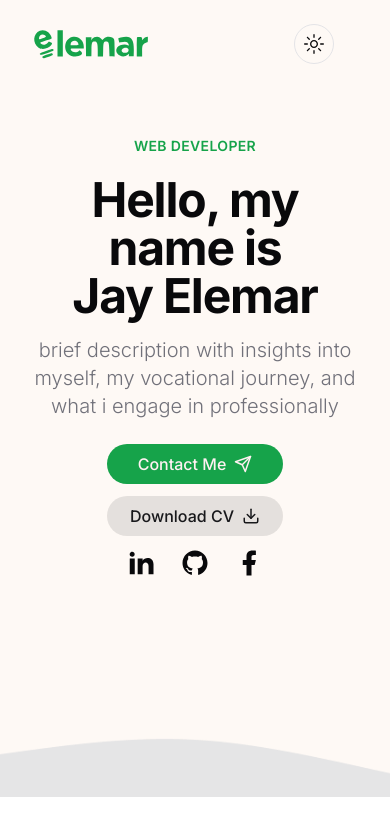
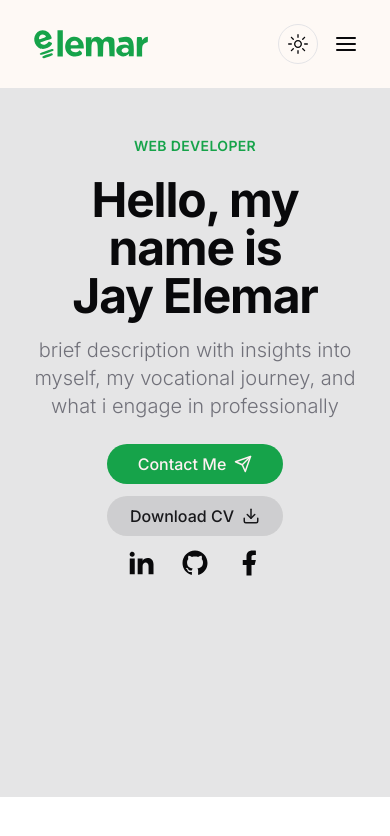
Before and after one commit to jayelemar/my-portfolio, a Next.js app: page / in a window 390 px wide. Shown: the top 836 px of the page. Built offline with nearby package versions, Linux system fonts and the light colour scheme.

Commit message:
feat/mobile nav

```diff
--- a/src/components/common/Hero.tsx
+++ b/src/components/common/Hero.tsx
@@ -33,7 +33,7 @@ const Hero = () => {
                 </Button>
               </Link>
               <Link href='/contact'>
-                <Button variant={'secondary'} className='gap-2 rounded-full text-base w-44 bg-foreground/10'>
+                <Button variant={'secondary'} className='gap-2 rounded-full text-base w-44 bg-foreground/10 hover:bg-foreground/15'>
                   Download CV <Download size={18}/>
                 </Button>
               </Link>
@@ -48,7 +48,6 @@ const Hero = () => {
             <div
               className="bg-[url('/hero/shape-2-light.svg')]  dark:bg-[url('/hero/shape-2-dark.svg')]  w-[500px] h-[800px] bg-no-repeat absolute right-0 -top-12">
             </div>
-
             <HeroImage
               containerStyles={`
                 w-[300px] h-[500px] bg-no-repeat absolute -top-28 right-16
@@ -57,7 +56,7 @@ const Hero = () => {
           </div>
 
           {/* down icon */}
-          <div className='hidden xl:flex absolute left-2/4 -bottom-16 animate-bounce '>
+          <div className='hidden xl:flex absolute left-2/4 -bottom-12 animate-bounce '>
             <RiArrowDownSFill className='text-3xl text-primary'/>
           </div>
         </div>
--- a/src/components/common/Socials.tsx
+++ b/src/components/common/Socials.tsx
@@ -1,6 +1,6 @@
 'use client';
 
-import { RiYoutubeFill, RiLinkedinFill, RiGithubFill, RiFacebookFill} from 'react-icons/ri'
+import { RiLinkedinFill, RiGithubFill, RiFacebookFill} from 'react-icons/ri'
 import Link from 'next/link';
 import { FC } from 'react';
 
--- a/src/components/layout/Header.tsx
+++ b/src/components/layout/Header.tsx
@@ -36,10 +36,10 @@ const Header = () => {
           <Logo/>
 
             {/* nav */}
-          <div className="flex items-center gap-6">
+          <div className="flex items-center gap-4 xl:gap-6">
             <div className="hidden xl:flex">
               <Nav
-                containerStyles='flex justify-center items-center gap-6'
+                containerStyles='flex justify-center items-center gap-10'
                 linkStyles='relative hover:text-primary transition-all'
                 underlineStyles='absolute left-0 top-full h-[2px] bg-primary w-full'
               />
@@ -47,7 +47,7 @@ const Header = () => {
             <ThemeToggleBtn />
             {/* mobile nav */}
             <div className="flex xl:hidden">
-              {/* <MobileNav /> */}
+              <MobileNav />
             </div>
           </div>
         </div>
--- a/src/components/layout/MobileNav.tsx
+++ b/src/components/layout/MobileNav.tsx
@@ -1,8 +1,37 @@
 import React from 'react'
+import { Sheet, SheetContent, SheetTrigger } from '../ui/sheet'
+import { AlignJustify } from 'lucide-react'
+import Logo from '../common/Logo'
+import Nav from './Nav'
+import Socials from '../common/Socials'
 
 const MobileNav = () => {
   return (
-    <div>MobileNav</div>
+    <div>
+      <Sheet>
+        <SheetTrigger asChild>
+          <AlignJustify className='cursor-pointer'/>
+        </SheetTrigger>
+        <SheetContent>
+          <div className="flex flex-col items-center justify-between h-full py-8">
+            <div className="flex flex-col items-center gap-y-32">
+              <Logo  />
+              <Nav
+                containerStyles='flex flex-col gap-y-6 items-center'
+                linkStyles='text-2xl'
+                underlineStyles=''
+              />
+
+            </div>
+            <Socials
+                containerStyles='flex gap-x-4'
+                iconStyles='text-3xl'
+              />
+          </div>
+        </SheetContent>
+
+      </Sheet>
+    </div>
   )
 }
 
--- a/src/components/ui/sheet.tsx
+++ b/src/components/ui/sheet.tsx
@@ -38,9 +38,9 @@ const sheetVariants = cva(
         top: "inset-x-0 top-0 border-b data-[state=closed]:slide-out-to-top data-[state=open]:slide-in-from-top",
         bottom:
           "inset-x-0 bottom-0 border-t data-[state=closed]:slide-out-to-bottom data-[state=open]:slide-in-from-bottom",
-        left: "inset-y-0 left-0 h-full w-3/4 border-r data-[state=closed]:slide-out-to-left data-[state=open]:slide-in-from-left sm:max-w-sm",
+        left: "inset-y-0 left-0 h-full w-full xs:w-3/4 border-r data-[state=closed]:slide-out-to-left data-[state=open]:slide-in-from-left sm:max-w-sm",
         right:
-          "inset-y-0 right-0 h-full w-3/4  border-l data-[state=closed]:slide-out-to-right data-[state=open]:slide-in-from-right sm:max-w-sm",
+          "inset-y-0 right-0 h-full w-full xs:w-3/4  border-l data-[state=closed]:slide-out-to-right data-[state=open]:slide-in-from-right sm:max-w-sm",
       },
     },
     defaultVariants: {
--- a/tailwind.config.ts
+++ b/tailwind.config.ts
@@ -19,6 +19,9 @@ const config = {
       },
     },
     extend: {
+      screens: {
+        'xs': '480px',
+      },
       colors: {
         border: "hsl(var(--border))",
         input: "hsl(var(--input))",
@@ -76,12 +79,6 @@ const config = {
         "accordion-down": "accordion-down 0.2s ease-out",
         "accordion-up": "accordion-up 0.2s ease-out",
       },
-      backgroundImage: {
-        hero: 'url(/hero/hero-bg.png)',
-        hero_shape: 'url(/hero/shape-1.svg)',
-        hero_shape2_light: 'url(/hero/shape-2-light.svg)',
-        hero_shape2_dark: 'url(/hero/shape-1.svg)',
-      }
     },
   },
   plugins: [require("tailwindcss-animate")],
```
